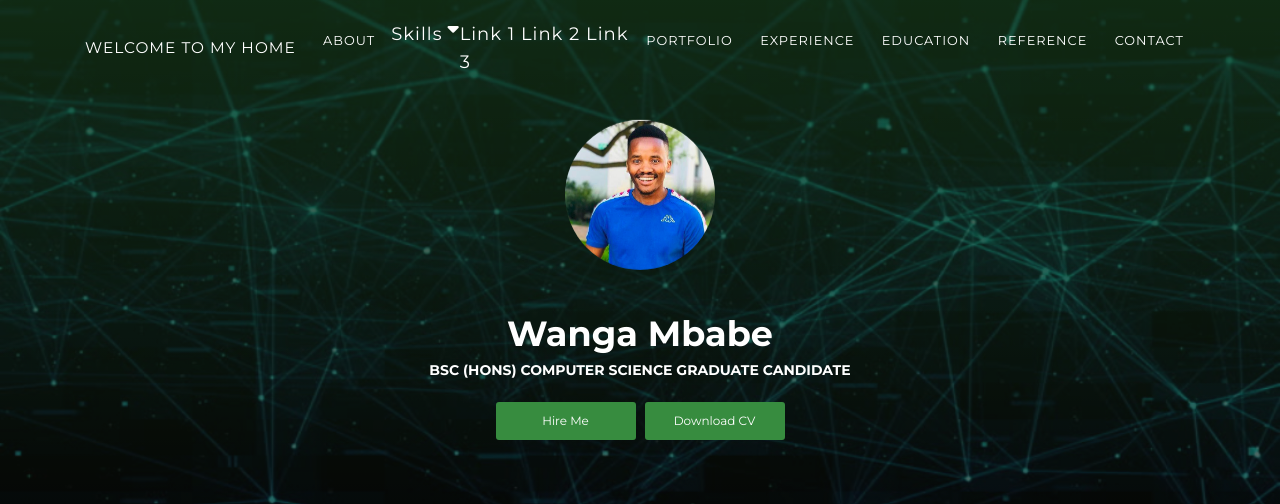
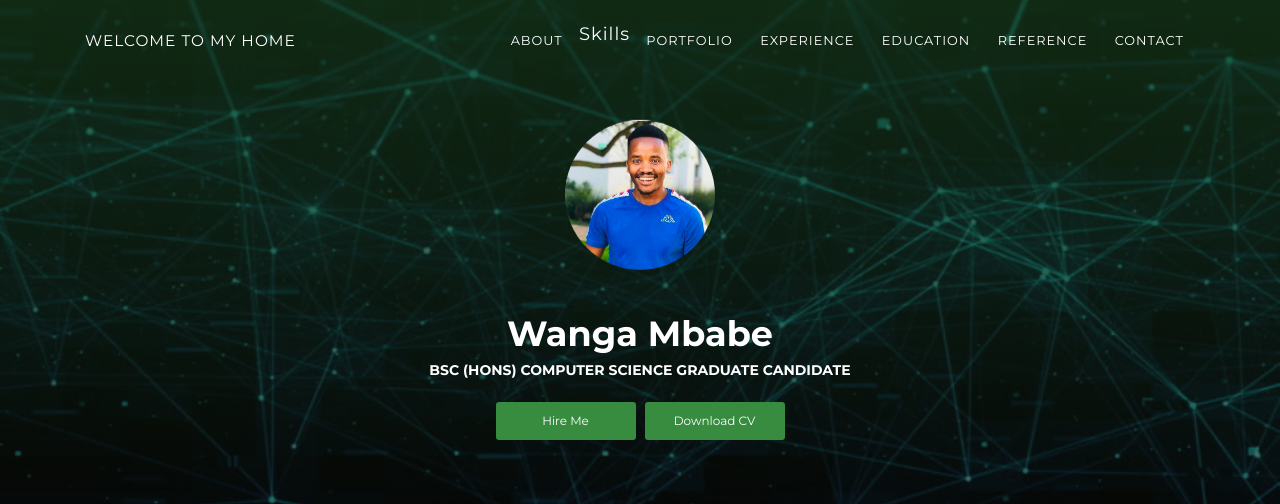
Before and after one commit to wangambabe/wangambabe.github.io, a plain HTML site: page index.html in a window 1280 px wide. Shown: the top 504 px of the page. Drawn offline with Linux system fonts and the light colour scheme.

Commit message:
Update index.html

```diff
--- a/index.html
+++ b/index.html
@@ -26,13 +26,6 @@
               <ul class="navbar-nav">
                 <li class="nav-item"><a class="nav-link smooth-scroll" href="#about">About</a></li>
                 <li class="nav-item"><a class="nfa fa-caret-down" href="#skill">Skills</a></li>
-		 <li class="fa fa-caret-down"></li>
-		  </button>
-		  <div class="dropdown-container">
-		    <a href="#">Link 1</a>
-		    <a href="#">Link 2</a>
-		    <a href="#">Link 3</a>
-		  </div>
                 <li class="nav-item"><a class="nav-link smooth-scroll" href="#portfolio">Portfolio</a></li>
                 <li class="nav-item"><a class="nav-link smooth-scroll" href="#experience">Experience</a></li>
 		<li class="nav-item"><a class="nav-link smooth-scroll" href="#education">Education</a></li>
```
